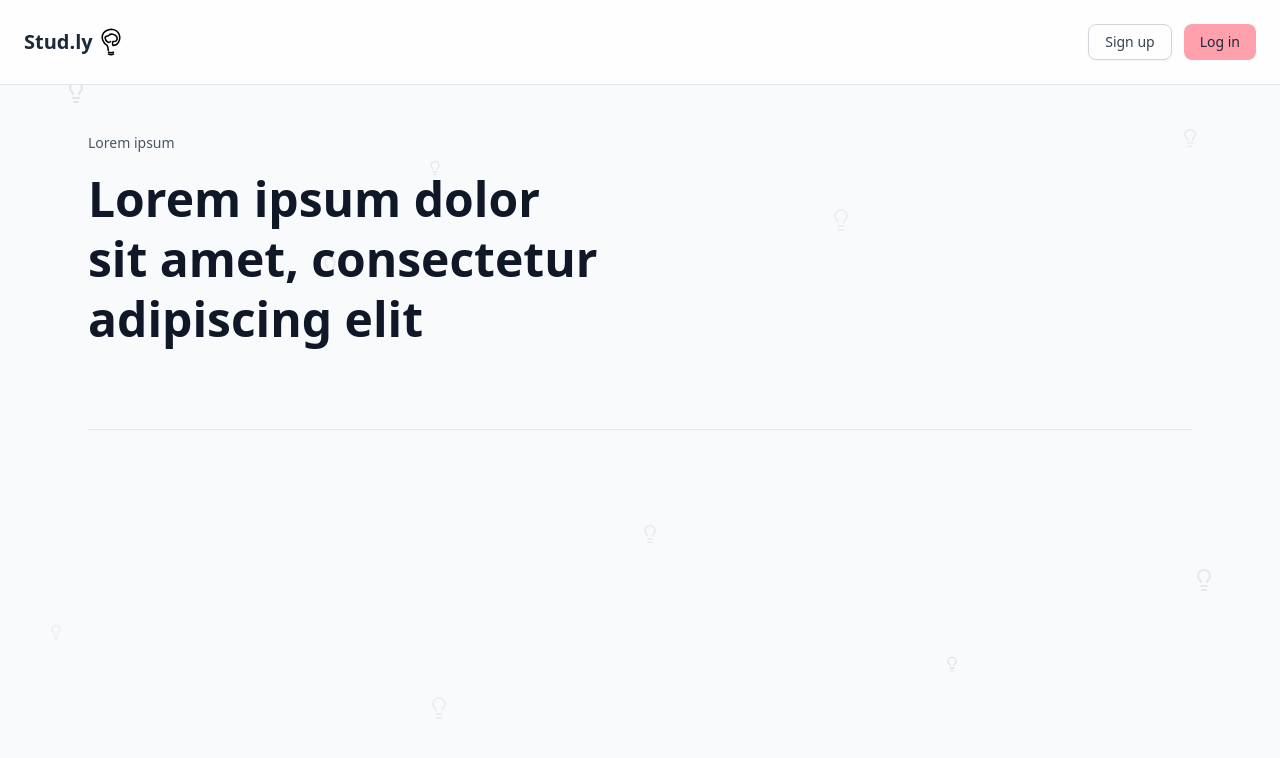
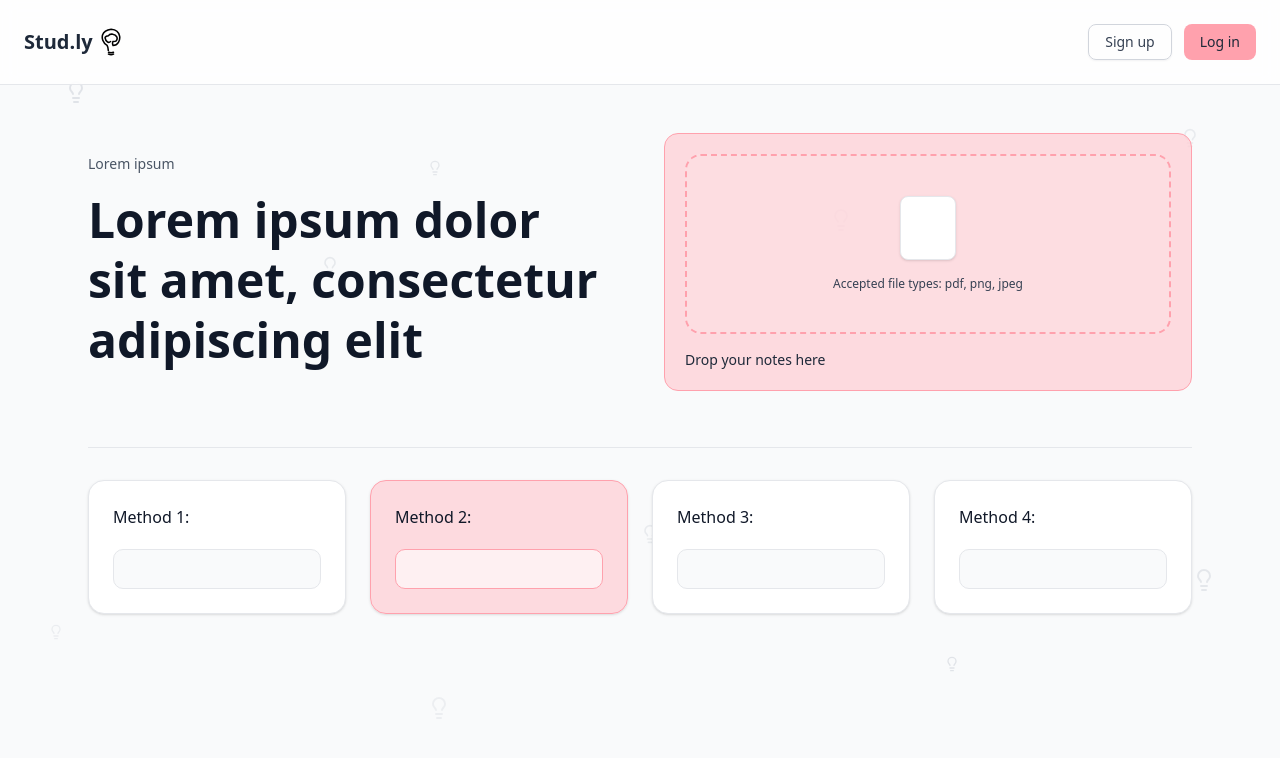
Before and after one commit to eamongordon/studly, a Next.js app: page / in a window 1280 px wide. Shown: the top 758 px of the page. Built offline with nearby package versions, Linux system fonts and the light colour scheme.

Commit message:
update homepage with upload box and method cards

```diff
--- a/app/page.tsx
+++ b/app/page.tsx
@@ -1,63 +1,99 @@
-import { Button } from "@/components/ui/button"
-import { Lightbulb } from "lucide-react"
-export default function Home() {
+import { Button } from '@/components/ui/button'
+import { Lightbulb } from 'lucide-react'
+export default function Home () {
   return (
     <div>
-      <div className="min-h-screen bg-gray-50 relative overflow-hidden">
+      <div className='min-h-screen bg-gray-50 relative overflow-hidden'>
         {/* Background lightbulb icons */}
-      <div className="absolute inset-0 pointer-events-none">
-        <Lightbulb className="absolute top-20 left-16 w-6 h-6 text-gray-300 opacity-60" />
-        <Lightbulb className="absolute top-32 right-20 w-5 h-5 text-gray-300 opacity-40" />
-        <Lightbulb className="absolute top-40 left-1/3 w-4 h-4 text-gray-300 opacity-50" />
-        <Lightbulb className="absolute top-52 right-1/3 w-6 h-6 text-gray-300 opacity-30" />
-        <Lightbulb className="absolute top-64 left-1/4 w-5 h-5 text-gray-300 opacity-45" />
-        <Lightbulb className="absolute bottom-40 left-12 w-4 h-4 text-gray-300 opacity-35" />
-        <Lightbulb className="absolute bottom-52 right-16 w-6 h-6 text-gray-300 opacity-50" />
-        <Lightbulb className="absolute bottom-64 left-1/2 w-5 h-5 text-gray-300 opacity-40" />
-        <Lightbulb className="absolute bottom-32 right-1/4 w-4 h-4 text-gray-300 opacity-60" />
-        <Lightbulb className="absolute bottom-20 left-1/3 w-6 h-6 text-gray-300 opacity-30" />
+        <div className='absolute inset-0 pointer-events-none'>
+          <Lightbulb className='absolute top-20 left-16 w-6 h-6 text-gray-300 opacity-60' />
+          <Lightbulb className='absolute top-32 right-20 w-5 h-5 text-gray-300 opacity-40' />
+          <Lightbulb className='absolute top-40 left-1/3 w-4 h-4 text-gray-300 opacity-50' />
+          <Lightbulb className='absolute top-52 right-1/3 w-6 h-6 text-gray-300 opacity-30' />
+          <Lightbulb className='absolute top-64 left-1/4 w-5 h-5 text-gray-300 opacity-45' />
+          <Lightbulb className='absolute bottom-40 left-12 w-4 h-4 text-gray-300 opacity-35' />
+          <Lightbulb className='absolute bottom-52 right-16 w-6 h-6 text-gray-300 opacity-50' />
+          <Lightbulb className='absolute bottom-64 left-1/2 w-5 h-5 text-gray-300 opacity-40' />
+          <Lightbulb className='absolute bottom-32 right-1/4 w-4 h-4 text-gray-300 opacity-60' />
+          <Lightbulb className='absolute bottom-20 left-1/3 w-6 h-6 text-gray-300 opacity-30' />
         </div>
 
         {/* Header */}
-      <header className="relative z-10 flex items-center justify-between p-6 border-b border-gray-200 bg-white/80 backdrop-blur-sm">
-        <div className="flex items-center gap-2">
-
-          <span className="text-xl font-semibold text-gray-800">Stud.ly</span>
-          <img src="/lightbulb.svg" alt="Lightbulb" height={20} width={20} />
+        <header className='relative z-10 flex items-center justify-between p-6 border-b border-gray-200 bg-white/80 backdrop-blur-sm'>
+          <div className='flex items-center gap-2'>
+            <span className='text-xl font-semibold text-gray-800'>Stud.ly</span>
+            <img src='/lightbulb.svg' alt='Lightbulb' height={20} width={20} />
           </div>
-        <div className="flex items-center gap-3">
-          <Button variant="outline" className="text-gray-700 border-gray-300 hover:bg-gray-50 bg-transparent">
+          <div className='flex items-center gap-3'>
+            <Button
+              variant='outline'
+              className='text-gray-700 border-gray-300 hover:bg-gray-50 bg-transparent'
+            >
               Sign up
             </Button>
-          <Button className="bg-rose-300 hover:bg-rose-400 text-gray-800 border-0">Log in</Button>
+            <Button className='bg-rose-300 hover:bg-rose-400 text-gray-800 border-0'>
+              Log in
+            </Button>
           </div>
         </header>
 
         {/* Main content */}
-      <main className="relative z-10 max-w-6xl mx-auto px-6 py-12">
-        <div className="grid lg:grid-cols-2 gap-12 items-center">
+        <main className='relative z-10 max-w-6xl mx-auto px-6 py-12'>
+          <div className='grid lg:grid-cols-2 gap-12 items-center'>
             {/* Left side - Text content */}
-          <div className="space-y-6">
-            <div className="space-y-4">
-              <p className="text-sm text-gray-600 font-medium">Lorem ipsum</p>
-              <h1 className="text-4xl lg:text-5xl font-bold text-gray-900 leading-tight text-balance">
+            <div className='space-y-6'>
+              <div className='space-y-4'>
+                <p className='text-sm text-gray-600 font-medium'>Lorem ipsum</p>
+                <h1 className='text-4xl lg:text-5xl font-bold text-gray-900 leading-tight text-balance'>
                   Lorem ipsum dolor sit amet, consectetur adipiscing elit
                 </h1>
               </div>
             </div>
 
             {/* Right side - File upload area */}
-          <div className="relative">
+            <div className='rounded-xl bg-rose-200/70 border border-rose-300 p-5'>
+              <div className='rounded-2xl border-2 border-dashed border-rose-300 bg-rose-100/30 p-10 flex flex-col items-center justify-center text-center'>
+                <div className='w-14 h-16 rounded-md bg-white border border-gray-200 shadow-sm mb-4' />
+                <p className='text-xs text-gray-700'>
+                  Accepted file types: pdf, png, jpeg
+                </p>
+              </div>
+              <div className='mt-4 text-sm text-gray-800'>
+                Drop your notes here
+              </div>
             </div>
           </div>
 
+          <div className='mt-14 border-t border-gray-200' />
+
           {/* Bottom section - Methods */}
-        <div className="mt-20 pt-12 border-t border-gray-200">
-          <div className="grid grid-cols-1 md:grid-cols-2 lg:grid-cols-4 gap-6">
+          <div className='mt-8 grid grid-cols-1 md:grid-cols-2 lg:grid-cols-4 gap-6'>
+            {/* Method 1 */}
+            <div className='rounded-2xl border border-gray-200 bg-white p-6 shadow-sm'>
+              <div className='font-medium text-gray-900'>Method 1:</div>
+              <div className='mt-5 h-10 w-full rounded-lg border border-gray-200 bg-gray-50' />
+            </div>
+
+            {/* Method 2 (active) */}
+            <div className='rounded-2xl border border-rose-300 bg-rose-200/70 p-6 shadow-sm'>
+              <div className='font-medium text-gray-900'>Method 2:</div>
+              <div className='mt-5 h-10 w-full rounded-lg border border-rose-300 bg-white/60' />
+            </div>
+
+            {/* Method 3 */}
+            <div className='rounded-2xl border border-gray-200 bg-white p-6 shadow-sm'>
+              <div className='font-medium text-gray-900'>Method 3:</div>
+              <div className='mt-5 h-10 w-full rounded-lg border border-gray-200 bg-gray-50' />
+            </div>
+
+            {/* Method 4 */}
+            <div className='rounded-2xl border border-gray-200 bg-white p-6 shadow-sm'>
+              <div className='font-medium text-gray-900'>Method 4:</div>
+              <div className='mt-5 h-10 w-full rounded-lg border border-gray-200 bg-gray-50' />
             </div>
           </div>
         </main>
       </div>
     </div>
-  );
+  )
 }
```
Lines whose indentation alone changed are shown as unchanged.
